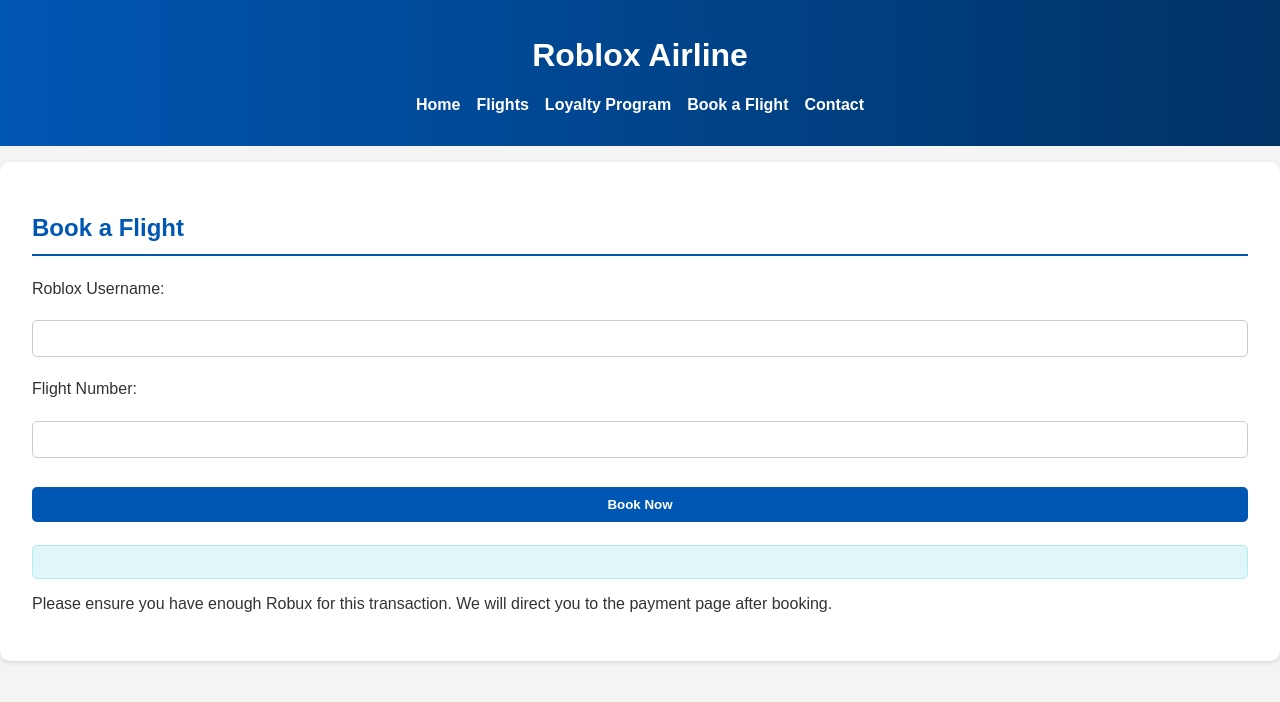
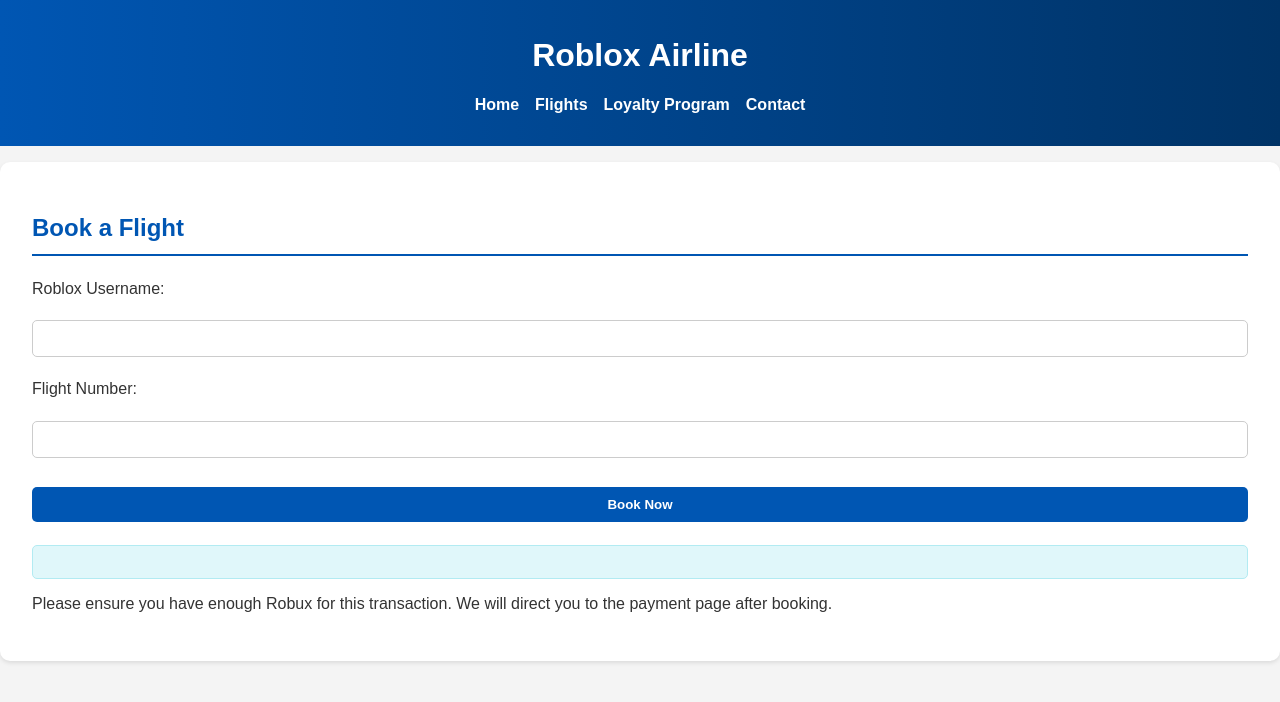
Before and after one commit to Acool-dev/HighLine-Airlines, a plain HTML site: page book.html in a window 1280 px wide. Drawn offline with Linux system fonts and the light colour scheme; files that its build step writes are made by us from their sources; files whose address does not match are found by name.

Commit message:
Update book.html

```diff
--- a/book.html
+++ b/book.html
@@ -14,7 +14,6 @@
         <li><a href="home.html">Home</a></li>
         <li><a href="flights.html">Flights</a></li>
         <li><a href="loyalty.html">Loyalty Program</a></li>
-        <li><a href="book.html">Book a Flight</a></li>
         <li><a href="contact.html">Contact</a></li>
       </ul>
     </nav>
```
